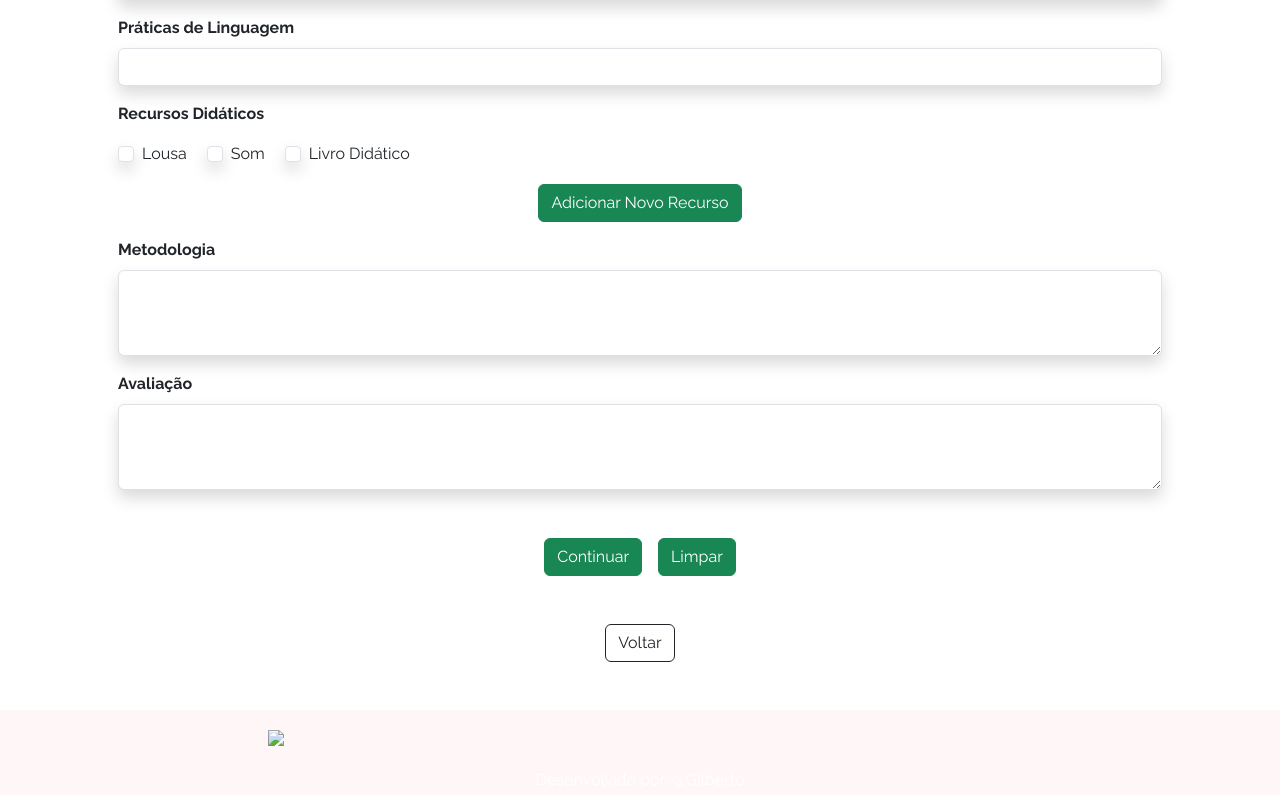
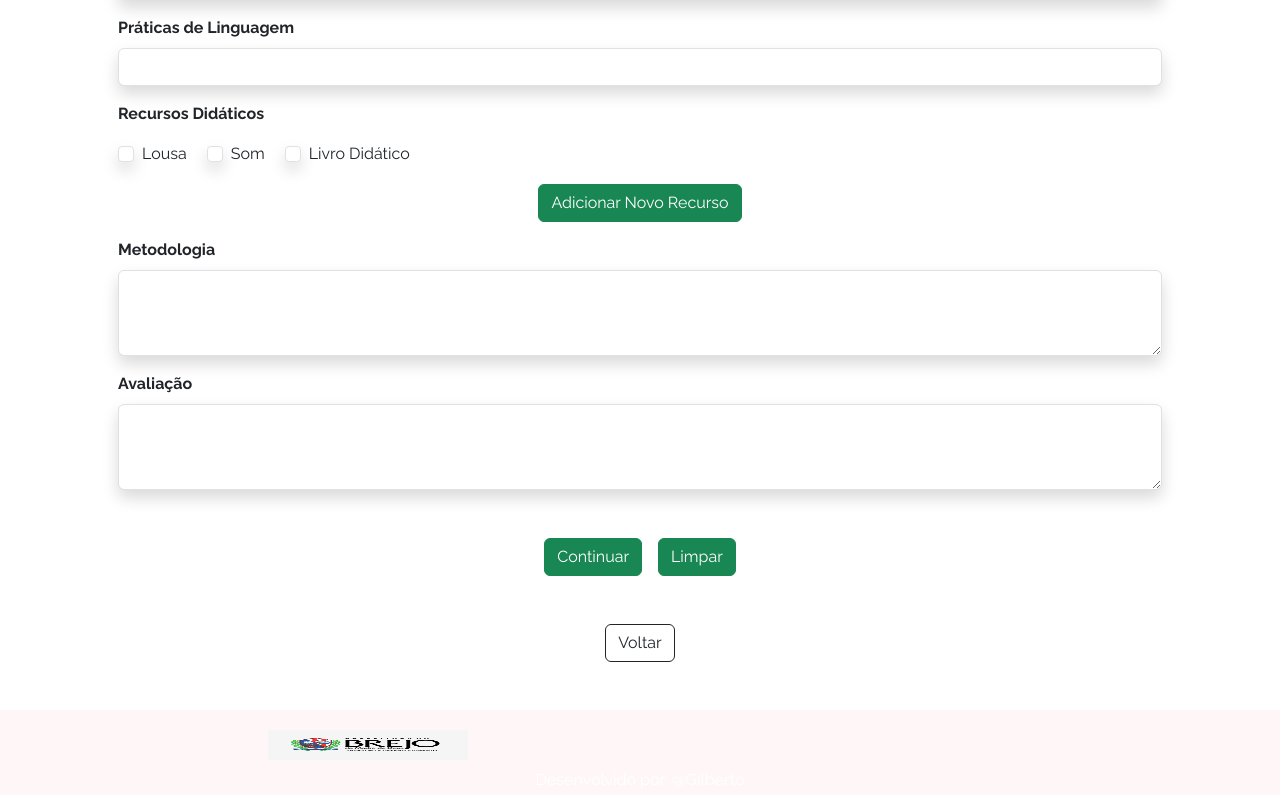
Before and after one commit to tecnolweb/plano, a plain HTML site: page formulario.html in a window 1280 px wide. Shown: the part 843-1638 px from the top of the page. Drawn offline with nearby package versions, Linux system fonts and the light colour scheme.

Commit message:
Update formulario.html

```diff
--- a/formulario.html
+++ b/formulario.html
@@ -337,7 +337,7 @@
     </main>
     <footer>
       <div class="div d-flex flex-column" id="footer-info">
-        <img src="./assets/mortarboard.png" class="logo" />
+        <img src="brejo.png" class="logo" />
         <span class="mt-2">Desenvolvido por: @Gilberto</span>
       </div>
       <br />
```
